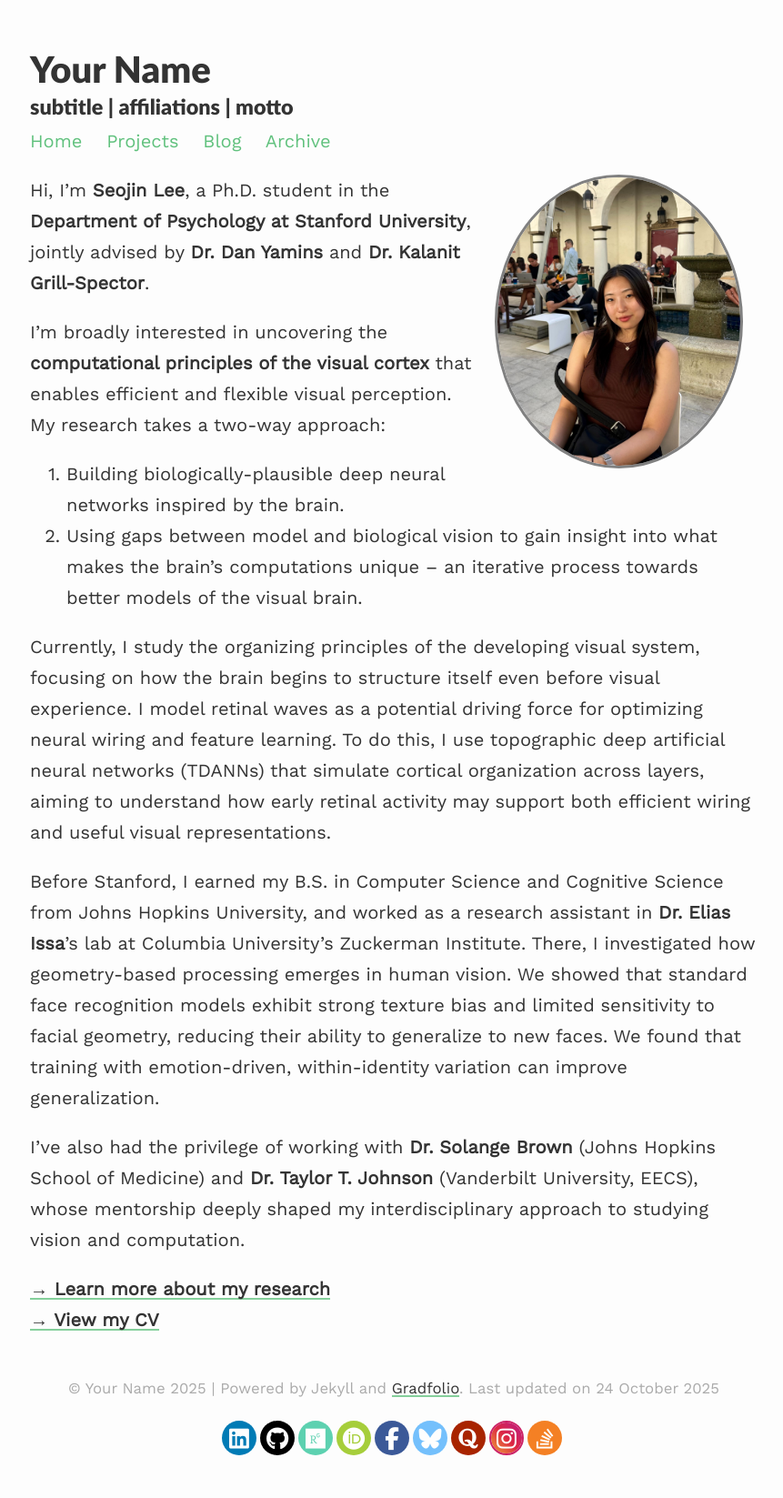
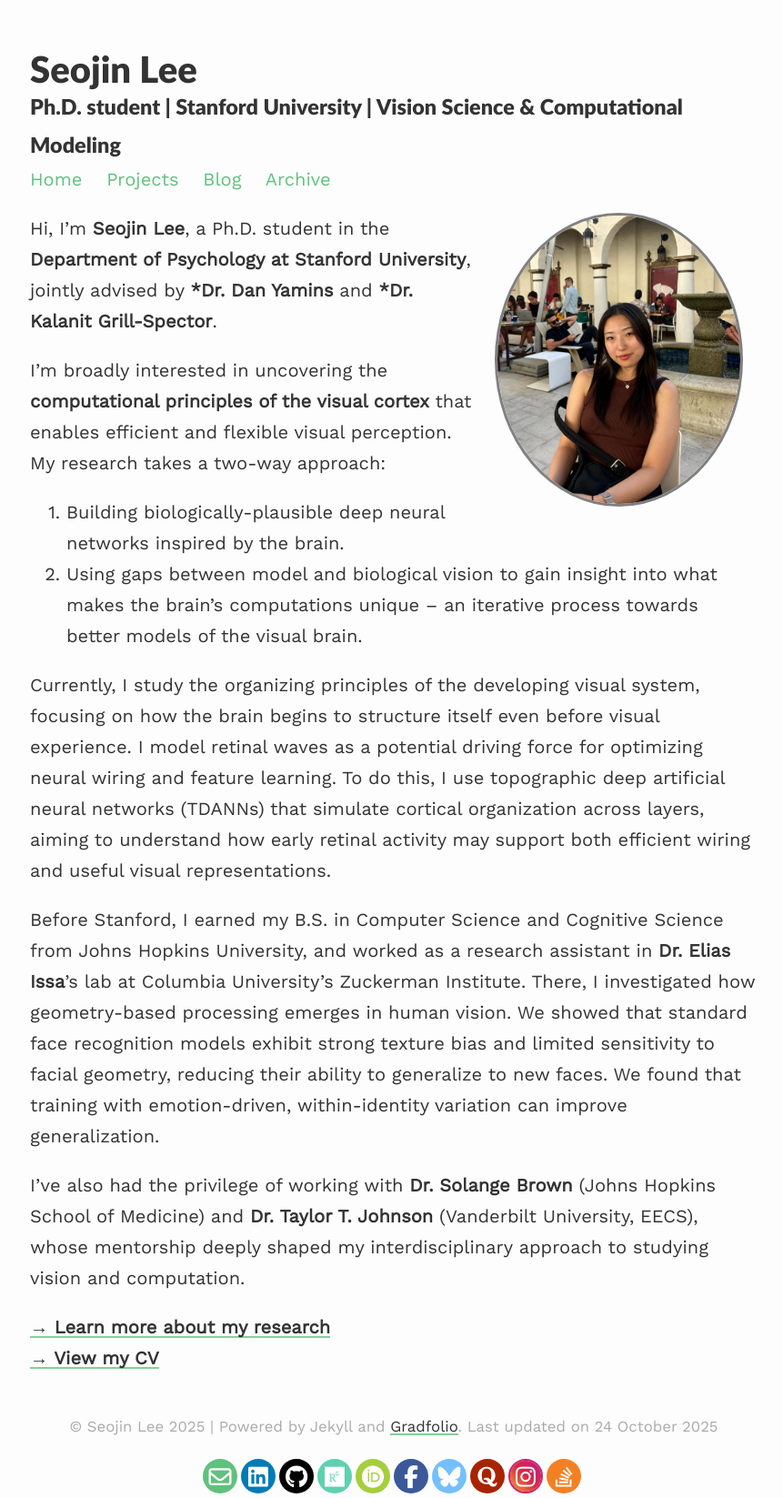
Before and after one commit to slee20512/slee20512.github.io, a Jekyll site: the page built from index.md, in a window 1280 px wide. Shown: the whole page at 91% size, without its empty margins (207-1068 px from the left). Built offline with Jekyll 4.4.1, drawn with Linux system fonts in a browser that asks for light colours; before the commit the page ends 1605 px from its top, so only the background shows below that.

Commit message:
additional changes

```diff
--- a/_config.yml
+++ b/_config.yml
@@ -1,11 +1,11 @@
 ### your site title here
 
-title: Your Name
-description: subtitle | affiliations | motto
+title: Seojin Lee
+description: Ph.D. student | Stanford University | Vision Science & Computational Modeling
 
 baseurl: /gradfolio #name of GitHub repository
-url: "" #custom url to be used instead of GitHub repository
-email: #
+url: "seojinl.github.io" #custom url to be used instead of GitHub repository
+email: seojinl@stanford.edu
 
 # Pagination
 paginate: 4
--- a/index.md
+++ b/index.md
@@ -7,17 +7,17 @@ profile:
 published: true
 ---
 
-Hi, I’m **Seojin Lee**, a Ph.D. student in the **Department of Psychology at Stanford University**, jointly advised by **Dr. Dan Yamins** and **Dr. Kalanit Grill-Spector**.
+Hi, I’m <b>Seojin Lee</b>, a Ph.D. student in the <b>Department of Psychology at Stanford University</b>, jointly advised by <b>*Dr. Dan Yamins</b> and <b>*Dr. Kalanit Grill-Spector</b>.
 
-I’m broadly interested in uncovering the **computational principles of the visual cortex** that enables efficient and flexible visual perception. My research takes a two-way approach:
+I’m broadly interested in uncovering the <b>computational principles of the visual cortex</b> that enables efficient and flexible visual perception. My research takes a two-way approach:
 1. Building biologically-plausible deep neural networks inspired by the brain.
 2. Using gaps between model and biological vision to gain insight into what makes the brain's computations unique – an iterative process towards better models of the visual brain.
 
 Currently, I study the organizing principles of the developing visual system, focusing on how the brain begins to structure itself even before visual experience. I model retinal waves as a potential driving force for optimizing neural wiring and feature learning. To do this, I use topographic deep artificial neural networks (TDANNs) that simulate cortical organization across layers, aiming to understand how early retinal activity may support both efficient wiring and useful visual representations.
 
-Before Stanford, I earned my B.S. in Computer Science and Cognitive Science from Johns Hopkins University, and worked as a research assistant in **Dr. Elias Issa**’s lab at Columbia University’s Zuckerman Institute. There, I investigated how geometry-based processing emerges in human vision. We showed that standard face recognition models exhibit strong texture bias and limited sensitivity to facial geometry, reducing their ability to generalize to new faces. We found that training with emotion-driven, within-identity variation can improve generalization.
+Before Stanford, I earned my B.S. in Computer Science and Cognitive Science from Johns Hopkins University, and worked as a research assistant in <b>Dr. Elias Issa</b>’s lab at Columbia University’s Zuckerman Institute. There, I investigated how geometry-based processing emerges in human vision. We showed that standard face recognition models exhibit strong texture bias and limited sensitivity to facial geometry, reducing their ability to generalize to new faces. We found that training with emotion-driven, within-identity variation can improve generalization.
 
-I’ve also had the privilege of working with **Dr. Solange Brown** (Johns Hopkins School of Medicine) and **Dr. Taylor T. Johnson** (Vanderbilt University, EECS), whose mentorship deeply shaped my interdisciplinary approach to studying vision and computation.
+I’ve also had the privilege of working with <b>Dr. Solange Brown</b> (Johns Hopkins School of Medicine) and <b>Dr. Taylor T. Johnson</b> (Vanderbilt University, EECS), whose mentorship deeply shaped my interdisciplinary approach to studying vision and computation.
 
-[**→ Learn more about my research**](/research)
-[**→ View my CV**](/cv)
+[<b>→ Learn more about my research</b>](/research)
+[<b>→ View my CV</b>](/cv)
```
Also changed, not shown: Gemfile.lock.
